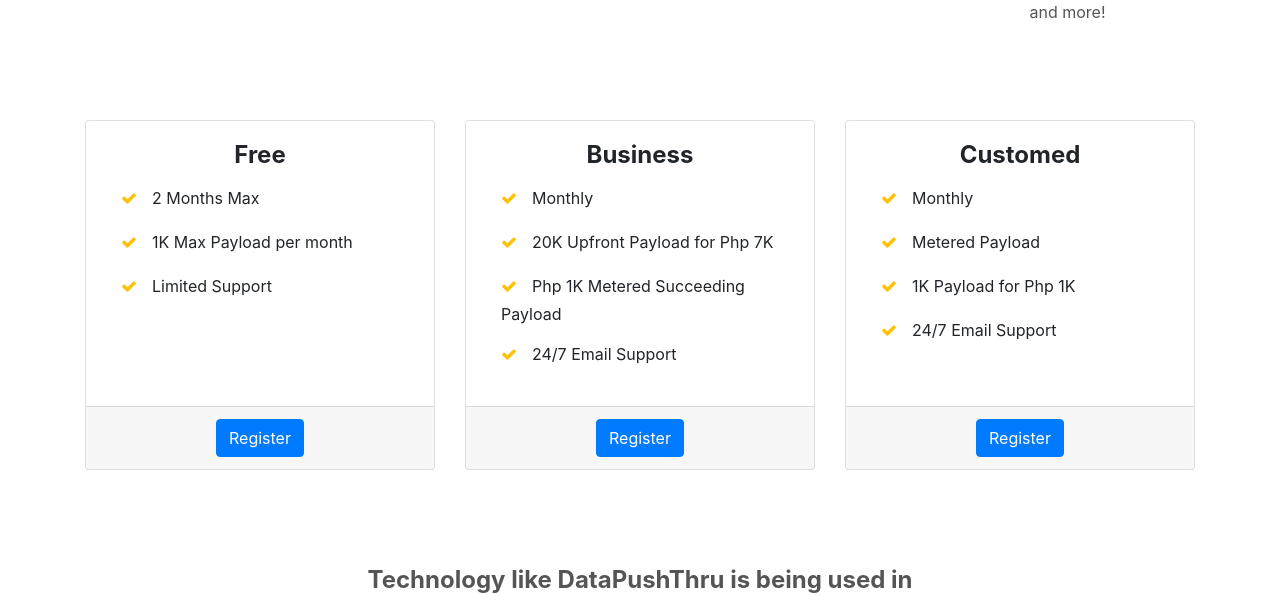
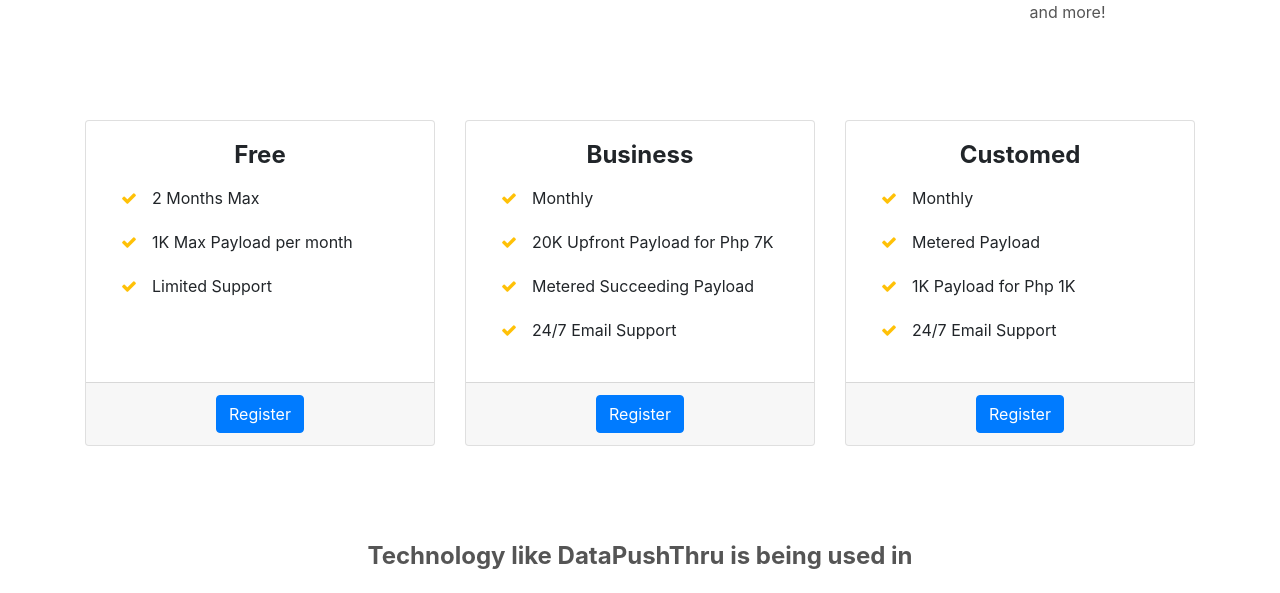
Before and after one commit to gacelabs/send-data.co, a PHP site: page /dpt/ in a window 1280 px wide. Shown: the part 701-1294 px from the top of the page. Run offline with PHP 8.4, Linux system fonts and the light colour scheme.

Commit message:
update text

```diff
--- a/includes/array.php
+++ b/includes/array.php
@@ -25,7 +25,7 @@
 			'desc' => array(
 				'Monthly',
 				'20K Upfront Payload for Php 7K',
-				'Php 1K Metered Succeeding Payload',
+				'Metered Succeeding Payload',
 				'24/7 Email Support'
 			)
 		),
```
